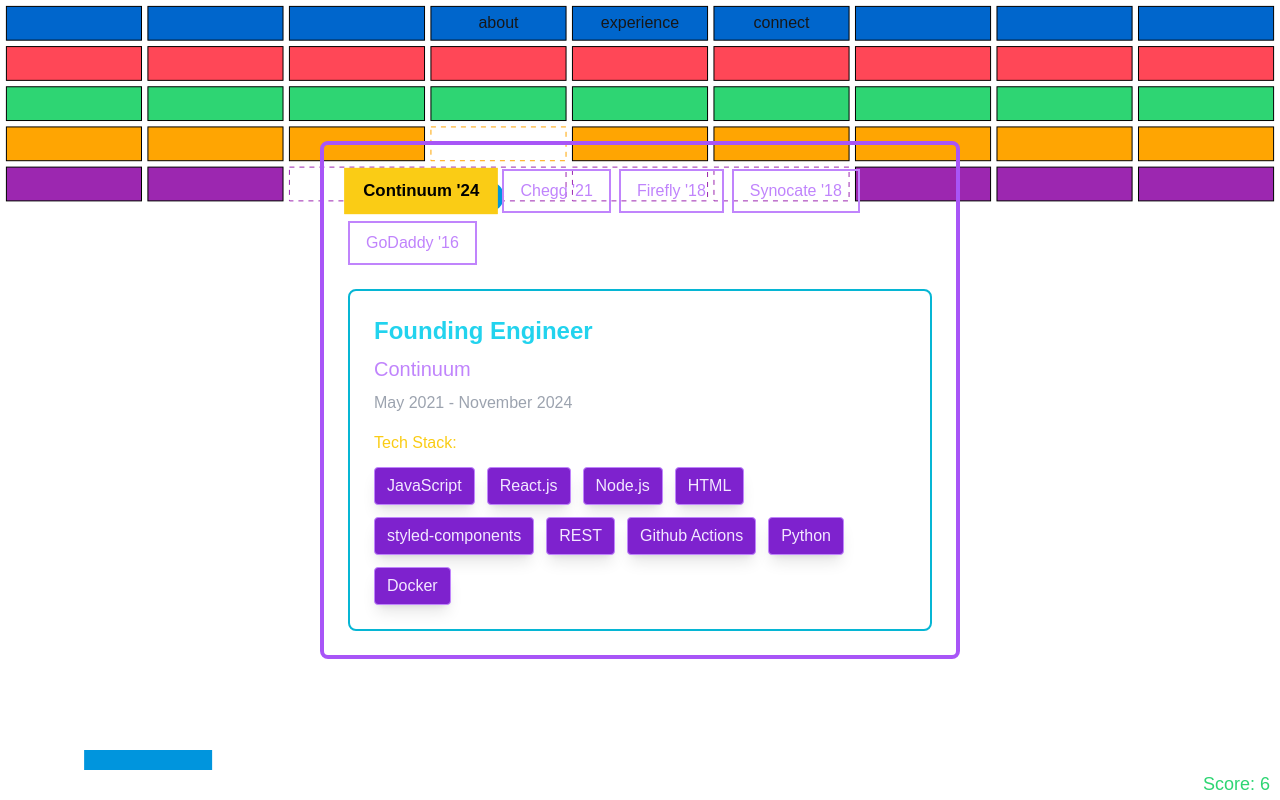
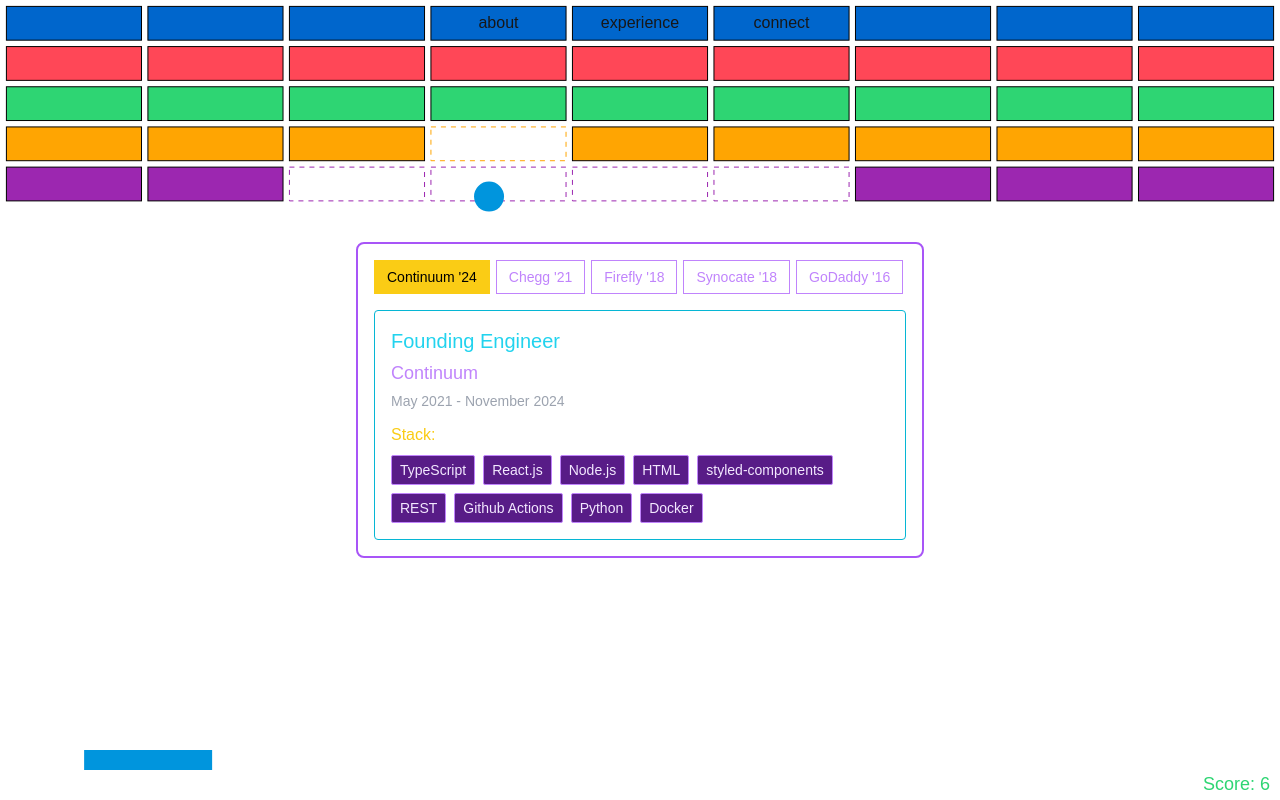
Before and after one commit to cjevning/cjevning.github.io, a Next.js app: page /experience in a window 1280 px wide. Built offline with nearby package versions, Linux system fonts and the light colour scheme.

Commit message:
better verticality

```diff
--- a/app/Breakout.tsx
+++ b/app/Breakout.tsx
@@ -60,6 +60,7 @@ export default function Breakout({ children }: Props) {
         height={height}
         className="w-full h-full"
       />
+      <nav>
         {links.map((link, index) => (
           <Link
             key={link}
@@ -82,7 +83,8 @@ export default function Breakout({ children }: Props) {
             {link.replace("/", "")}
           </Link>
         ))}
-      <div className="absolute top-1/2 left-1/2 transform -translate-x-1/2 -translate-y-1/2">
+      </nav>
+      <div className="absolute top-1/2 left-1/2 transform -translate-x-1/2 -translate-y-1/2 w-full p-4 text-left text-sm md:text-base md:max-w-[600px]">
         {children}
       </div>
     </div>
--- a/app/about/page.tsx
+++ b/app/about/page.tsx
@@ -1,6 +1,5 @@
 export default function About() {
   return (
-    <div>
     <main className="mix-blend-difference">
       <p className="text-xl font-bold text-green-400">{`> PLAYER: CONNER`}</p>
 
@@ -25,6 +24,5 @@ export default function About() {
         project.`}
       </p>
     </main>
-    </div>
   );
 }
--- a/app/experience/data.tsx
+++ b/app/experience/data.tsx
@@ -6,7 +6,7 @@ const experience = [
     start: "May 2021",
     end: "November 2024",
     stack: [
-      "JavaScript",
+      "TypeScript",
       "React.js",
       "Node.js",
       "HTML",
@@ -24,7 +24,7 @@ const experience = [
     start: "October 2018",
     end: "April 2021",
     stack: [
-      "JavaScript",
+      "TypeScript",
       "React.js",
       "Node.js",
       "HTML",
@@ -45,6 +45,7 @@ const experience = [
       "JavaScript",
       "React.js",
       "Node.js",
+      "Express",
       "HTML",
       "CSS-in-JS",
       "REST",
@@ -53,7 +54,7 @@ const experience = [
     ],
   },
   {
-    title: "CTO",
+    title: "Chief Technology Officer",
     company: "Synocate",
     website: "https://synocate.com",
     start: "September 2015",
@@ -62,6 +63,7 @@ const experience = [
       "JavaScript",
       "React.js",
       "Node.js",
+      "Express",
       "HTML",
       "SCSS",
       "REST",
@@ -70,7 +72,7 @@ const experience = [
     ],
   },
   {
-    title: "Software Developer, Website Builder Apps",
+    title: "Software Dev, Website Builder",
     company: "GoDaddy",
     website: "https://www.godaddy.com/websites/website-builder",
     start: "July 2014",
--- a/app/experience/page.tsx
+++ b/app/experience/page.tsx
@@ -23,17 +23,17 @@ export default function Experience() {
   }, []);
 
   return (
-    <div className="container  p-6 rounded-lg border-4 border-purple-500">
+    <div className="container p-4 rounded-lg border-2 border-purple-500">
       {/* Navigation links */}
-      <nav className="mb-6 flex flex-wrap gap-2">
+      <nav className="mb-4 flex flex-wrap gap-1.5">
         {experience.map((job) => (
           <a
             key={job.company.toLowerCase()}
             href={`#${job.company.toLowerCase()}`}
-            className={`px-4 py-2 border-2 transition-all duration-200 ${
+            className={`px-3 py-1.5 border transition-colors duration-150 font-pixel text-sm ${
               selectedJob === job.company.toLowerCase()
-                ? "border-yellow-400 bg-yellow-400 text-black font-pixel font-bold transform scale-105"
-                : "border-purple-400 text-purple-400 hover:border-yellow-400 hover:text-yellow-400 hover:scale-105"
+                ? "border-yellow-400 bg-yellow-400 text-black"
+                : "border-purple-400 text-purple-400 hover:border-yellow-400 hover:text-yellow-400"
             }`}
           >
             {`${job.company} '${job.end.slice(-2)}`}
@@ -42,22 +42,22 @@ export default function Experience() {
       </nav>
 
       {/* Only show selected experience section */}
-      <main className="space-y-8">
+      <main className="space-y-4">
         {experience.map((job) => (
           <section
             key={job.company.toLowerCase()}
             id={job.company.toLowerCase()}
-            className={`scroll-mt-4 p-6 border-2 border-cyan-500 rounded-lg transform transition-all duration-300 ${
+            className={`scroll-mt-4 p-4 border border-cyan-500 rounded transition-opacity duration-200 ${
               selectedJob === job.company.toLowerCase()
-                ? "block scale-100 opacity-100"
-                : "hidden scale-95 opacity-0"
+                ? "block opacity-100"
+                : "hidden opacity-0"
             }`}
             aria-hidden={selectedJob !== job.company.toLowerCase()}
           >
-            <h2 className="text-2xl font-bold text-cyan-400 mb-2">
+            <h2 className="text-xl font-pixel text-cyan-400 mb-1">
               {job.title}
             </h2>
-            <h3 className="text-xl mb-2">
+            <h3 className="text-lg mb-1">
               <a
                 href={job.website}
                 className="text-purple-400 hover:text-purple-300 transition-colors"
@@ -65,16 +65,16 @@ export default function Experience() {
                 {job.company}
               </a>
             </h3>
-            <p className="text-gray-400 mb-4">
+            <p className="text-gray-400 text-sm mb-3">
               {job.start} - {job.end}
             </p>
-            <div className="mt-4">
-              <h4 className="font-medium text-yellow-400 mb-3">Tech Stack:</h4>
-              <ul className="flex flex-wrap gap-3">
+            <div>
+              <h4 className="font-pixel text-yellow-400 mb-2">Stack:</h4>
+              <ul className="flex flex-wrap gap-2">
                 {job.stack.map((tech) => (
                   <li
                     key={tech}
-                    className="bg-purple-700 px-3 py-1.5 rounded border border-purple-400 text-purple-100 shadow-lg hover:transform hover:scale-105 transition-transform cursor-pointer"
+                    className="bg-purple-900 px-2 py-1 text-sm rounded-sm border border-purple-400 text-purple-100"
                   >
                     {tech}
                   </li>
--- a/app/hooks/usePaddle.ts
+++ b/app/hooks/usePaddle.ts
@@ -14,7 +14,7 @@ export function usePaddle() {
   const paddleRef = useRef<Paddle>({
     x: width / 2 - 50,
     y: height - 50,
-    width: width / 10,
+    width: width < 1000 ? width / 5 : width / 10,
     height: 20,
     moveTo(targetX: number, canvasWidth: number) {
       this.x = Math.max(0, Math.min(canvasWidth - this.width, targetX));
--- a/app/page.tsx
+++ b/app/page.tsx
@@ -1,7 +1,5 @@
 export default function Home() {
   return (
-    <div className="">
-      <p className="text-xl font-bold text-green-400">{`Hello world, I'm Conner`}</p>
-    </div>
+    <p className="text-xl font-bold text-green-400">{`Hello world, I'm Conner`}</p>
   );
 }
```
Lines whose indentation alone changed are shown as unchanged.
